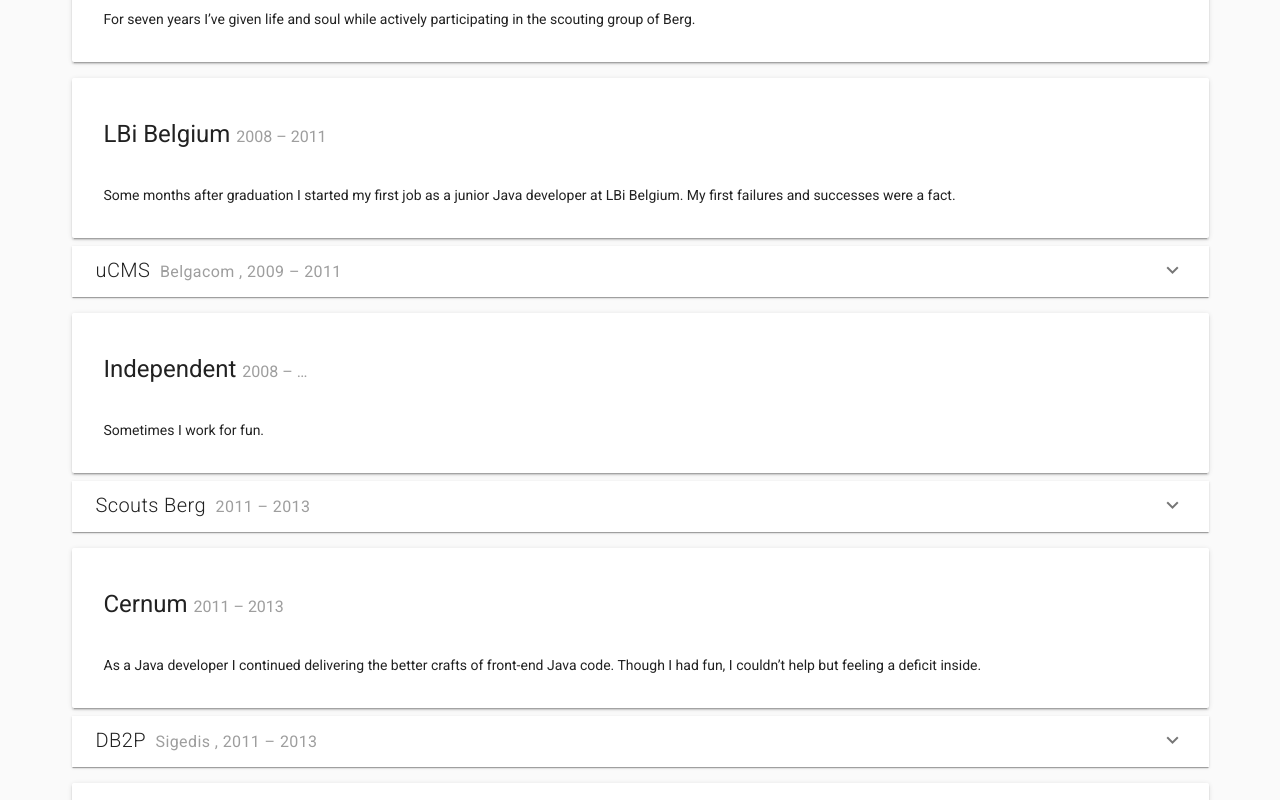
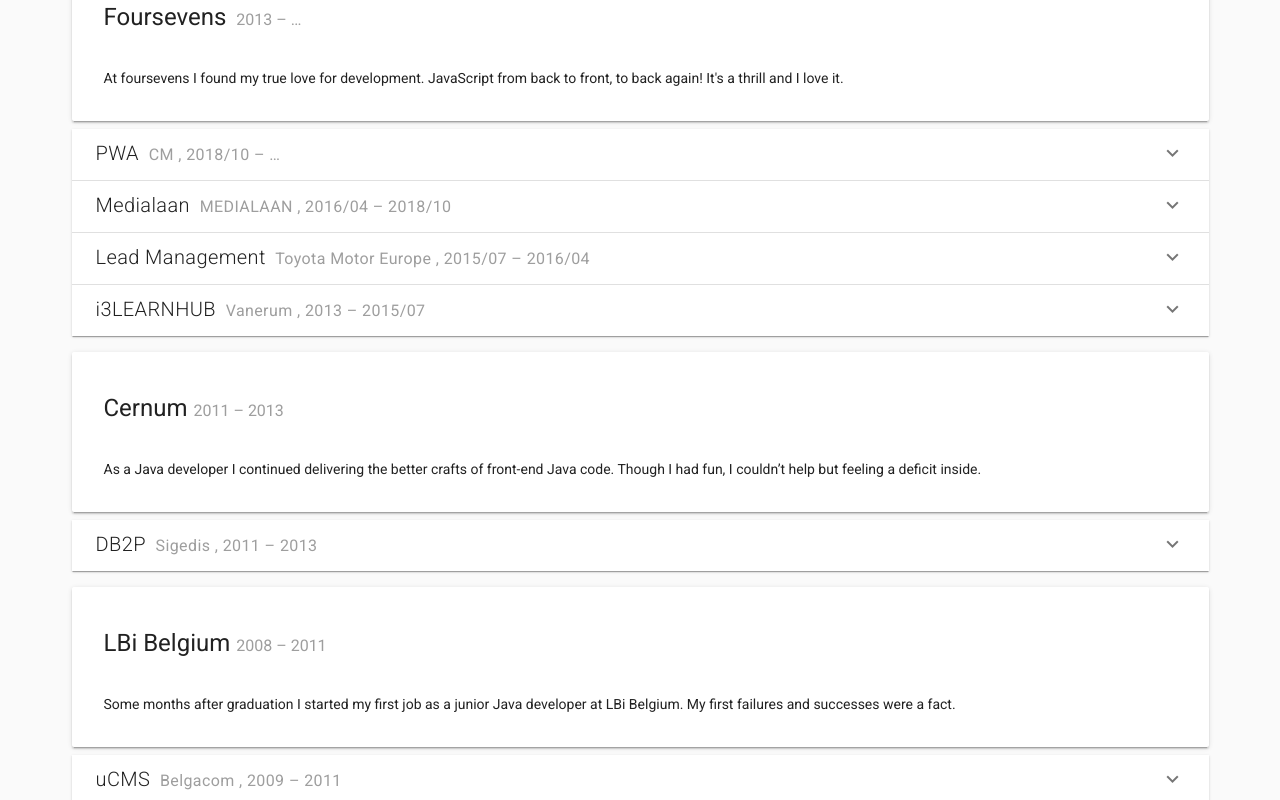
Before and after one commit to moeriki/awesome-cv, a Vue app: page / in a window 1280 px wide. Shown: the part 1080-1880 px from the top of the page. Built offline with nearby package versions, Linux system fonts and the light colour scheme; some icons are missing.

Commit message:
Sort new to old

```diff
--- a/src/Experience.vue
+++ b/src/Experience.vue
@@ -32,7 +32,7 @@
 </template>
 
 <script>
-import { asArray, matchesProperty, orderBy } from './utils';
+import { asArray, matchesProperty, newToOld } from './utils';
 import ExternalLink from './components/ExternalLink.vue';
 import Timespan from './components/Timespan.vue';
 import Projects from './Projects.vue';
@@ -47,12 +47,12 @@
   data() {
     return {
       experience: asArray(this.employers)
-        .sort(orderBy('dateFrom'))
+        .sort(newToOld)
         .map((employer) => ({
           ...employer,
           projects: asArray(this.projects)
             .filter(matchesProperty('employerId', employer._id))
-            .sort(orderBy('dateFrom')),
+            .sort(newToOld),
         })),
     };
   },
--- a/src/utils.js
+++ b/src/utils.js
@@ -17,8 +17,11 @@
 
 export const matchesProperty = (name, value) => (obj) => obj[name] === value;
 
-export const orderBy = (propertyName) => (obj1, obj2) =>
-  obj1[propertyName] - obj2[propertyName];
+export const newToOld = ({ dateFrom: date1 }, { dateFrom: date2 }) => {
+  const [year1, month1] = date1.split('/');
+  const [year2, month2] = date2.split('/');
+  return year2 - year1 === 0 ? month2 - month1 : year2 - year1;
+};
 
 export const transformEntries = (func) => (source) =>
   fromEntries(func(Object.entries(source)));
```
